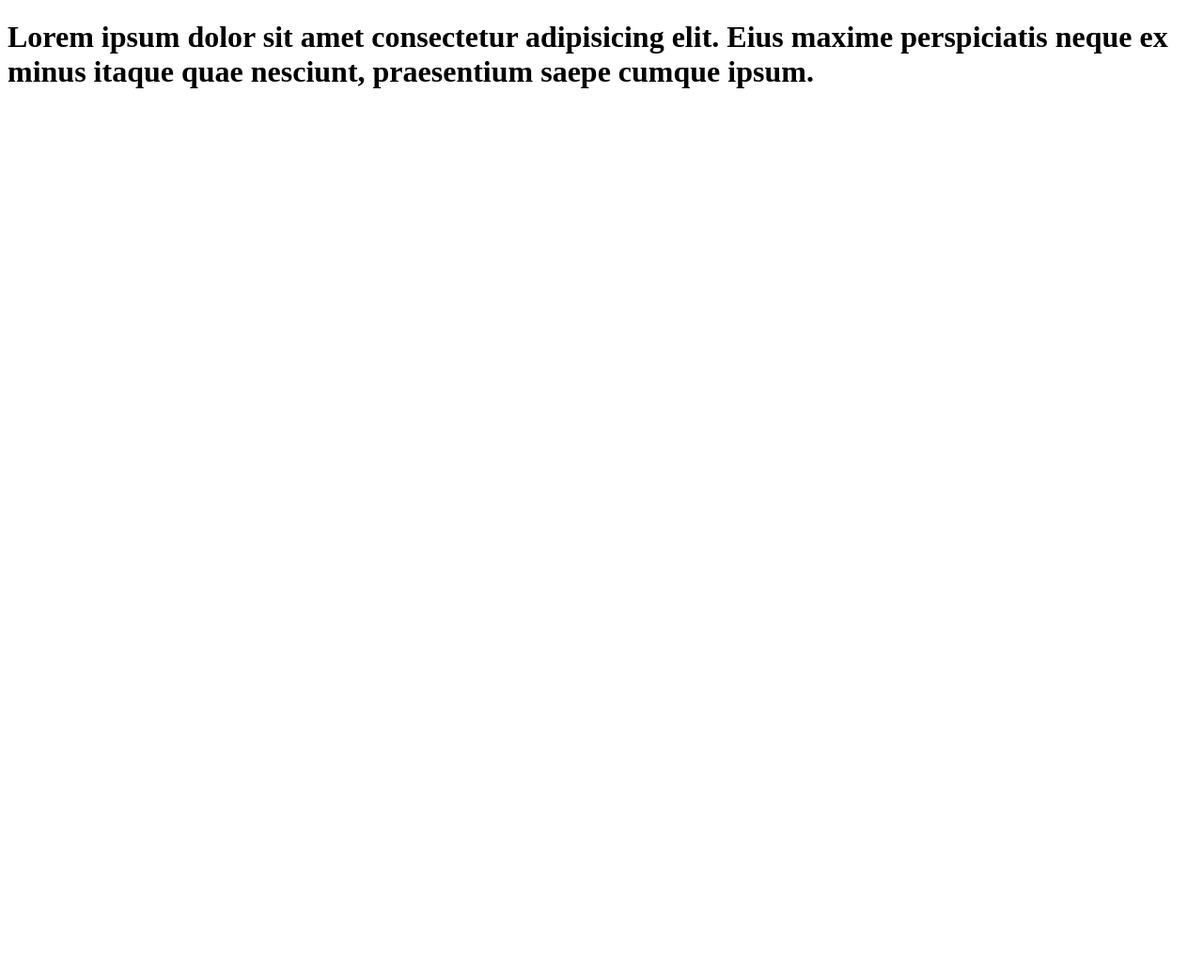
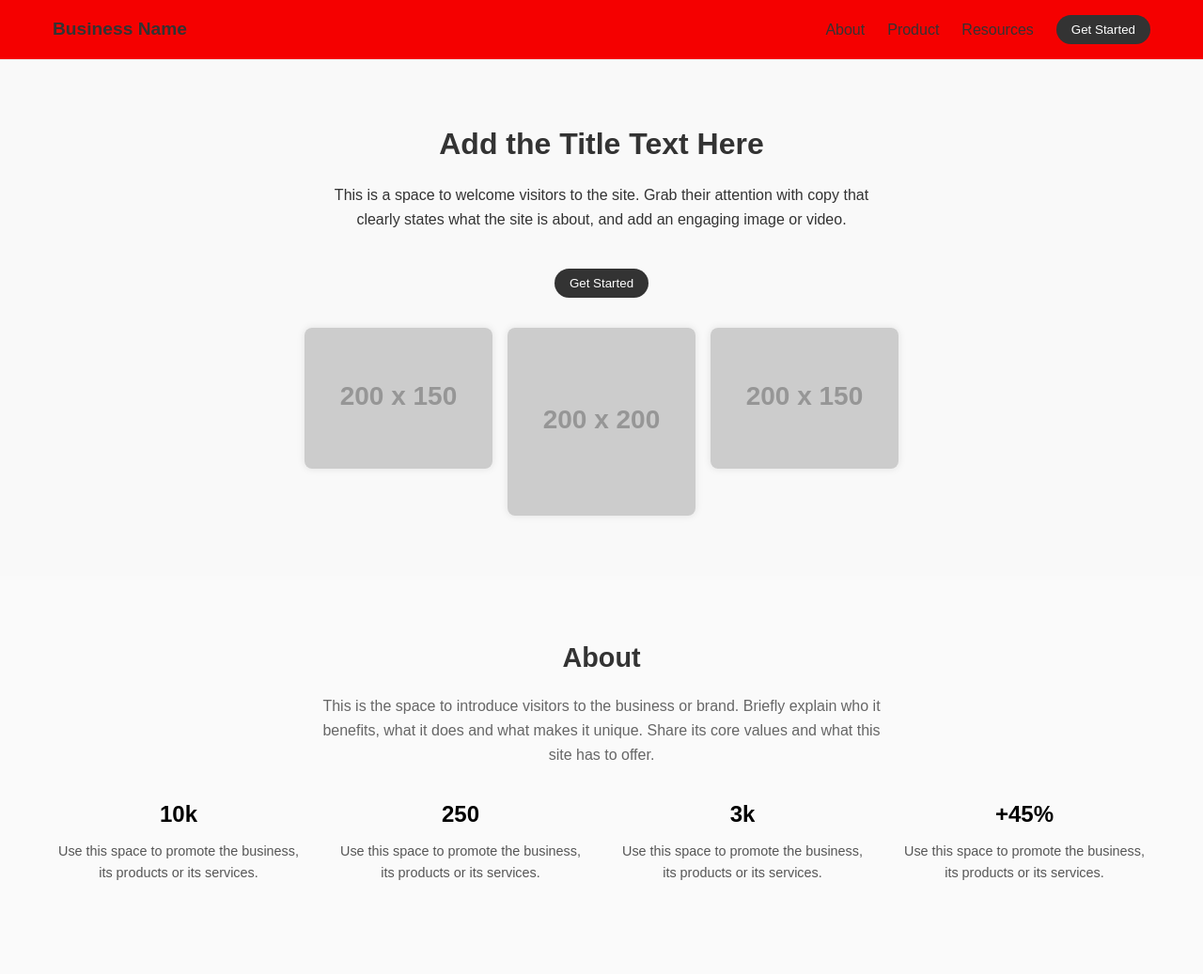
Before and after one commit to Azhan321/web-training, a plain HTML site: page index.html in a window 1280 px wide. Shown: the whole page at 94% size. Before the commit the page ends 800 px from the top, so only its background shows below. Drawn offline with Linux system fonts and the light colour scheme; placeholder pictures from the web are drawn by us.

Commit message:
frontend task 1

```diff
--- a/index.html
+++ b/index.html
@@ -1,11 +1,227 @@
 <!DOCTYPE html>
 <html lang="en">
 <head>
-    <meta charset="UTF-8">
-    <meta name="viewport" content="width=device-width, initial-scale=1.0">
-    <title>Document</title>
+  <meta charset="UTF-8" />
+  <meta name="viewport" content="width=device-width, initial-scale=1.0" />
+  <title>Business Landing Page</title>
+  <style>
+    * {
+      margin: 0;
+      padding: 0;
+      box-sizing: border-box;
+    }
+
+    body {
+      font-family: Arial, sans-serif;
+      line-height: 1.6;
+      color: #333;
+      background: #fff;
+    }
+
+    .container {
+      max-width: 1200px;
+      margin: 0 auto;
+      padding: 0 1rem;
+    }
+
+    header {
+      width: 100%;
+      background-color: #f50000;
+      padding: 1rem 0;
+      border-bottom: 1px solid #eee;
+    }
+
+    .header-container {
+      display: flex;
+      justify-content: space-between;
+      align-items: center;
+      flex-wrap: nowrap;
+    }
+
+    .logo {
+      font-weight: bold;
+      font-size: 1.2rem;
+    }
+
+    nav {
+      display: flex;
+      gap: 1.5rem;
+      align-items: center;
+    }
+
+    nav a {
+      text-decoration: none;
+      color: #333;
+      font-weight: 500;
+    }
+
+    .btn-primary {
+      background-color: #333;
+      color: #fff;
+      padding: 0.5rem 1rem;
+      border: none;
+      border-radius: 20px;
+      cursor: pointer;
+    }
+
+    .hero {
+      width: 100%;
+      text-align: center;
+      padding: 4rem 0;
+      background-color: #f9f9f9;
+    }
+
+    .hero h1 {
+      font-size: 2rem;
+      margin-bottom: 1rem;
+    }
+
+    .hero p {
+      font-size: 1rem;
+      max-width: 600px;
+      margin: 0 auto 1.5rem;
+    }
+
+    .hero .btn-primary {
+      margin-top: 1rem;
+    }
+
+    .hero-images {
+      display: flex;
+      justify-content: center;
+      gap: 1rem;
+      margin-top: 2rem;
+      flex-wrap: wrap;
+    }
+
+    .hero-images img {
+      width: 200px;
+      height: 150px;
+      object-fit: cover;
+      border-radius: 8px;
+      box-shadow: 0 0 8px rgba(0, 0, 0, 0.1);
+    }
+
+    .about {
+      width: 100%;
+      padding: 4rem 0;
+      background: #fafafa;
+      text-align: center;
+    }
+
+    .about h2 {
+      margin-bottom: 1rem;
+      font-size: 1.8rem;
+    }
+
+    .about p {
+      max-width: 600px;
+      margin: 0 auto 2rem;
+      font-size: 1rem;
+      color: #666;
+    }
+
+    .stats {
+      display: flex;
+      justify-content: space-around;
+      flex-wrap: wrap;
+      gap: 2rem;
+    }
+
+    .stat {
+      flex: 1 1 150px;
+      text-align: center;
+    }
+
+    .stat h3 {
+      font-size: 1.5rem;
+      margin-bottom: 0.5rem;
+      color: #000;
+    }
+
+    .stat p {
+      font-size: 0.9rem;
+      color: #555;
+    }
+
+    @media (max-width: 768px) {
+      .hero h1 {
+        font-size: 1.5rem;
+      }
+
+      .about h2 {
+        font-size: 1.5rem;
+      }
+
+      nav {
+        gap: 1rem;
+        flex-wrap: wrap;
+        justify-content: center;
+      }
+    }
+
+    @media (max-width: 480px) {
+      .hero-images img {
+        width: 100%;
+        height: 120px;
+      }
+
+      .stats {
+        flex-direction: column;
+        align-items: center;
+      }
+    }
+  </style>
 </head>
 <body>
-    <h1>Lorem ipsum dolor sit amet consectetur adipisicing elit. Eius maxime perspiciatis neque ex minus itaque quae nesciunt, praesentium saepe cumque ipsum.</h1>
+  <header>
+    <div class="container header-container">
+      <div class="logo">Business Name</div>
+      <nav>
+        <a href="#">About</a>
+        <a href="#">Product</a>
+        <a href="#">Resources</a>
+        <button class="btn-primary">Get Started</button>
+      </nav>
+    </div>
+  </header>
+
+  <section class="hero">
+    <div class="container">
+      <h1>Add the Title Text Here</h1>
+      <p>This is a space to welcome visitors to the site. Grab their attention with copy that clearly states what the site is about, and add an engaging image or video.</p>
+      <button class="btn-primary">Get Started</button>
+      <div class="hero-images">
+        <img src="https://via.placeholder.com/200x150" alt="Image 1" />
+        <img src="https://via.placeholder.com/200x200" alt="Image 2" style="height: 200px;" />
+        <img src="https://via.placeholder.com/200x150" alt="Image 3" />
+      </div>
+    </div>
+  </section>
+
+  <section class="about">
+    <div class="container">
+      <h2>About</h2>
+      <p>This is the space to introduce visitors to the business or brand. Briefly explain who it benefits, what it does and what makes it unique. Share its core values and what this site has to offer.</p>
+      <div class="stats">
+        <div class="stat">
+          <h3>10k</h3>
+          <p>Use this space to promote the business, its products or its services.</p>
+        </div>
+        <div class="stat">
+          <h3>250</h3>
+          <p>Use this space to promote the business, its products or its services.</p>
+        </div>
+        <div class="stat">
+          <h3>3k</h3>
+          <p>Use this space to promote the business, its products or its services.</p>
+        </div>
+        <div class="stat">
+          <h3>+45%</h3>
+          <p>Use this space to promote the business, its products or its services.</p>
+        </div>
+      </div>
+    </div>
+  </section>
 </body>
 </html>
```
Also changed, not shown: Screenshot (126).png (added).
